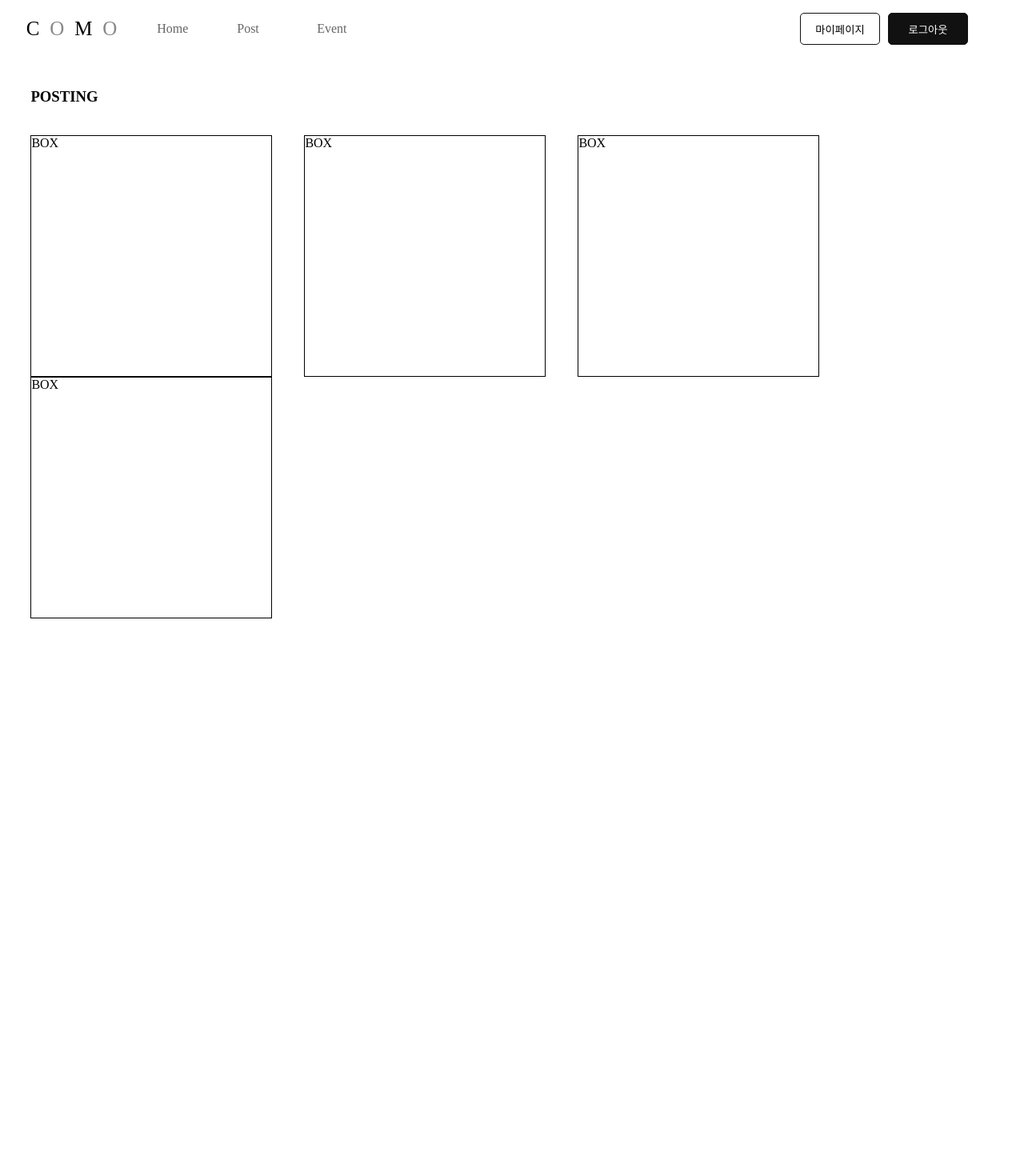
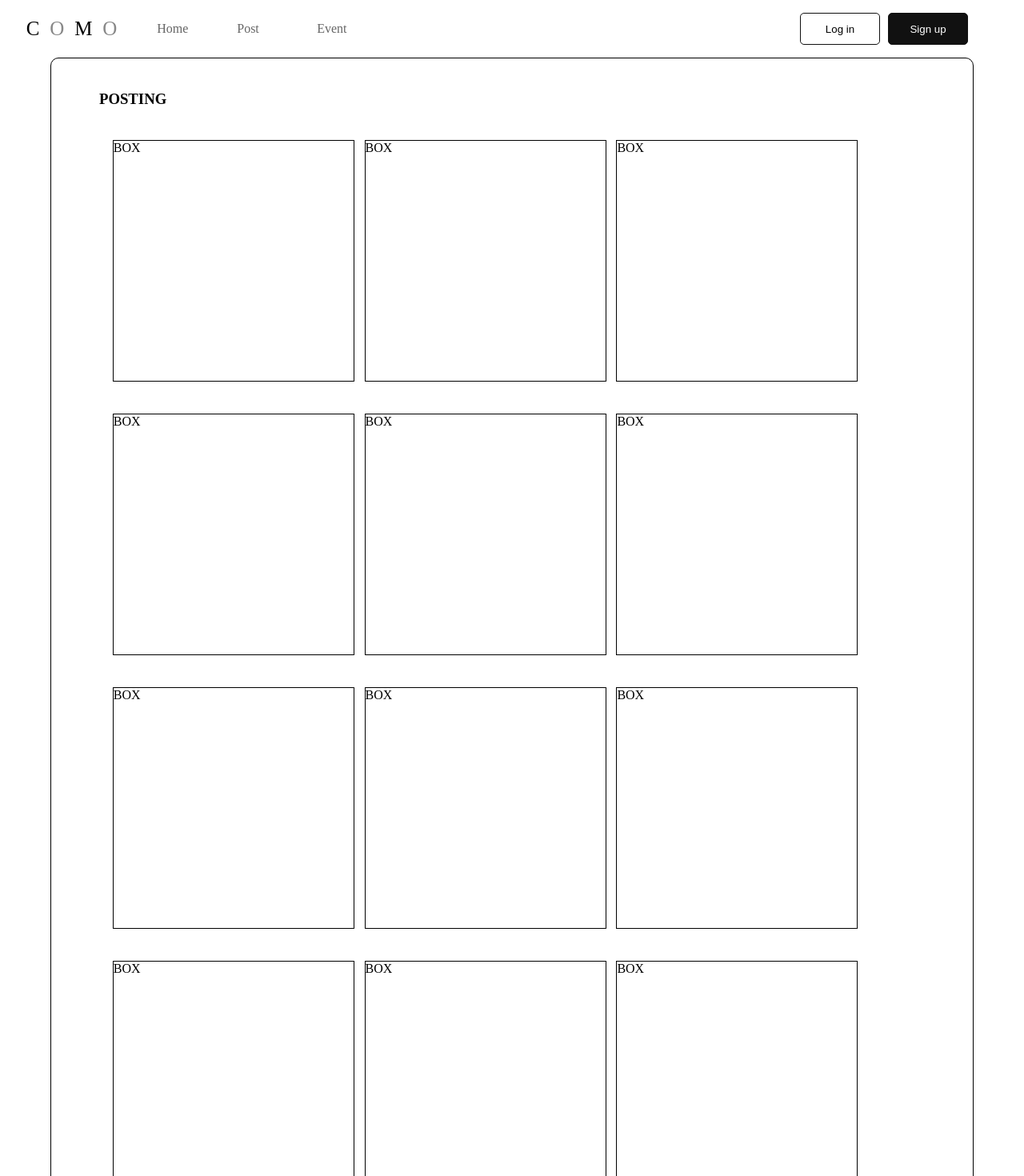
Before and after one commit to TeamCOMO/frontend, a React (Create React App) app: page /post in a window 1280 px wide. Shown: the top 1470 px of the page at 80% size. Before the commit the page ends 800 px from the top, so only its background shows below. Built offline with nearby package versions, Linux system fonts and the light colour scheme.

Commit message:
Edit: Post Page

```diff
--- a/package.json
+++ b/package.json
@@ -10,6 +10,7 @@
     "axios": "^1.4.0",
     "react": "^18.2.0",
     "react-dom": "^18.2.0",
+    "react-js-pagination": "^3.0.3",
     "react-router-dom": "^6.14.1",
     "react-scripts": "^5.0.1",
     "web-vitals": "^2.1.4",
--- a/src/components/js/Nav.js
+++ b/src/components/js/Nav.js
@@ -13,6 +13,9 @@ function Nav() {
     accessToken = "";
     navigate("");
   };
+  {
+    console.log(accessToken, "ACcesstoken");
+  }
   return (
     <div className={NavStyle.wrap}>
       <Link to="/" className={NavStyle.link}>
@@ -37,7 +40,7 @@ function Nav() {
         <flex className={NavStyle.menu}>Event</flex>
       </div>
 
-      {accessToken === "" ? (
+      {accessToken === undefined ? (
         <div className={NavStyle.loginBox}>
           <Link to="/signin">
             <button className={NavStyle.login}>Log in</button>
--- a/src/components/js/signInBox.js
+++ b/src/components/js/signInBox.js
@@ -8,6 +8,7 @@ function SignInBox() {
   const navigate = useNavigate();
   const [id, setId] = useState("");
   const [pw, setPw] = useState("");
+
   const signInClick = () => {
     axios.defaults.baseURL =
       "http://ec2-3-35-3-165.ap-northeast-2.compute.amazonaws.com";
--- a/src/postStyle.module.css
+++ /dev/null
@@ -1,11 +0,0 @@
-.totalPostingBox {
-  margin: 3vw;
-}
-
-.potingBox {
-  width: 300px;
-  height: 300px;
-  float: left;
-  border: solid 1px black;
-  margin-right: 40px;
-}
--- a/src/routes/Post.js
+++ b/src/routes/Post.js
@@ -1,16 +1,44 @@
+import { useState } from "react";
 import Nav from "../components/js/Nav";
-import postStyle from "../postStyle.module.css";
+import postStyle from "./postStyle.module.css";
+import css from "./paging.css";
+import Pagination from "react-js-pagination";
 function Post() {
+  const [page, setPage] = useState(1);
+  const handlePageChange = (page) => {
+    setPage(page);
+  };
   return (
-    <div>
+    <div style={{ overflowX: "hidden" }}>
       <Nav />
       <div className={postStyle.totalPostingBox}>
-        <h3>POSTING</h3>
-        <br></br>
-        <div className={postStyle.potingBox}>BOX</div>
-        <div className={postStyle.potingBox}>BOX</div>
-        <div className={postStyle.potingBox}>BOX</div>
-        <div className={postStyle.potingBox}>BOX</div>
+        <h3 style={{ margin: "40px 0 0 60px" }}>POSTING</h3>
+        <div className={postStyle.postingBoxWrap}>
+          <div className={postStyle.potingBox}>BOX</div>
+          <div className={postStyle.potingBox}>BOX</div>
+          <div className={postStyle.potingBox}>BOX</div>
+          <div className={postStyle.potingBox}>BOX</div>
+          <div className={postStyle.potingBox}>BOX</div>
+          <div className={postStyle.potingBox}>BOX</div>
+          <div className={postStyle.potingBox}>BOX</div>
+          <div className={postStyle.potingBox}>BOX</div>
+          <div className={postStyle.potingBox}>BOX</div>
+          <div className={postStyle.potingBox}>BOX</div>
+          <div className={postStyle.potingBox}>BOX</div>
+          <div className={postStyle.potingBox}>BOX</div>
+        </div>
+        <div className={postStyle.pagination}>
+          <Pagination
+            activePage={page}
+            prevPageText={"<"}
+            nextPageText={">"}
+            totalItemsCount={100}
+            pageRangeDisplayed={3}
+            onChange={handlePageChange}
+            itemsCountPerPage={16}
+            hideFirstLastPages
+          />
+        </div>
       </div>
     </div>
   );
--- /dev/null
+++ b/src/routes/paging.css
@@ -0,0 +1,3 @@
+.pagination li.active {
+  background-color: aliceblue;
+}
--- /dev/null
+++ b/src/routes/postStyle.module.css
@@ -0,0 +1,50 @@
+.totalPostingBox {
+  margin-top: 200px;
+  width: 90vw;
+  border: 1px solid;
+  border-radius: 10px;
+  margin: 0 auto;
+}
+.postingBoxWrap {
+  margin-left: 5vw;
+}
+.potingBox {
+  width: 300px;
+  height: 300px;
+  float: left;
+  border: solid 1px black;
+  margin-left: 1vw;
+  margin-top: 40px;
+}
+
+.pagination {
+  display: flex;
+  clear: left;
+}
+.pagination ul {
+  display: flex;
+  list-style: none;
+  margin: 50px auto;
+}
+.pagination ul:hover {
+  cursor: pointer;
+}
+.pagination li {
+  margin: 5px;
+  width: 30px;
+  height: 30px;
+  border: 1px solid #e2e2e2;
+  border-radius: 20px;
+  display: flex;
+  justify-content: center;
+  align-items: center;
+  background-color: cadetblue;
+}
+.pagination li.active {
+  background-color: gray;
+  color: white;
+}
+.pagination a {
+  color: black;
+  text-decoration: none;
+}
```
Also changed, not shown: src/routes/signUp2.js (deleted, +0 -12 lines), 1 other file (tests, documents, lock files or other folders).
